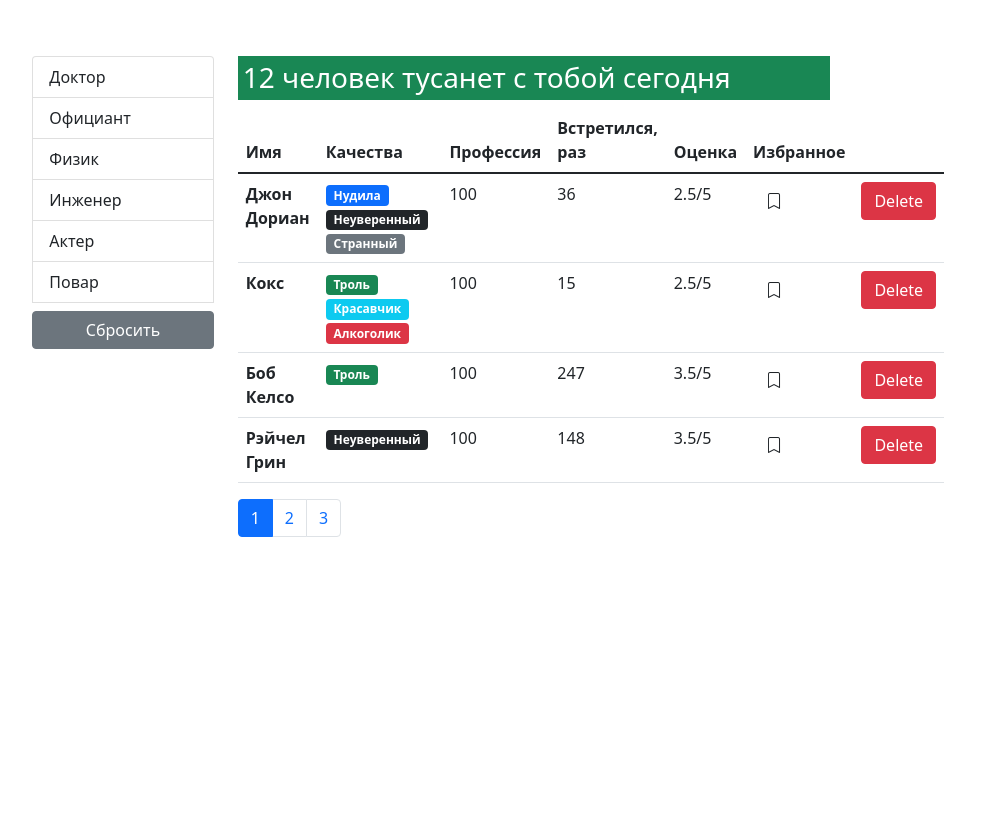
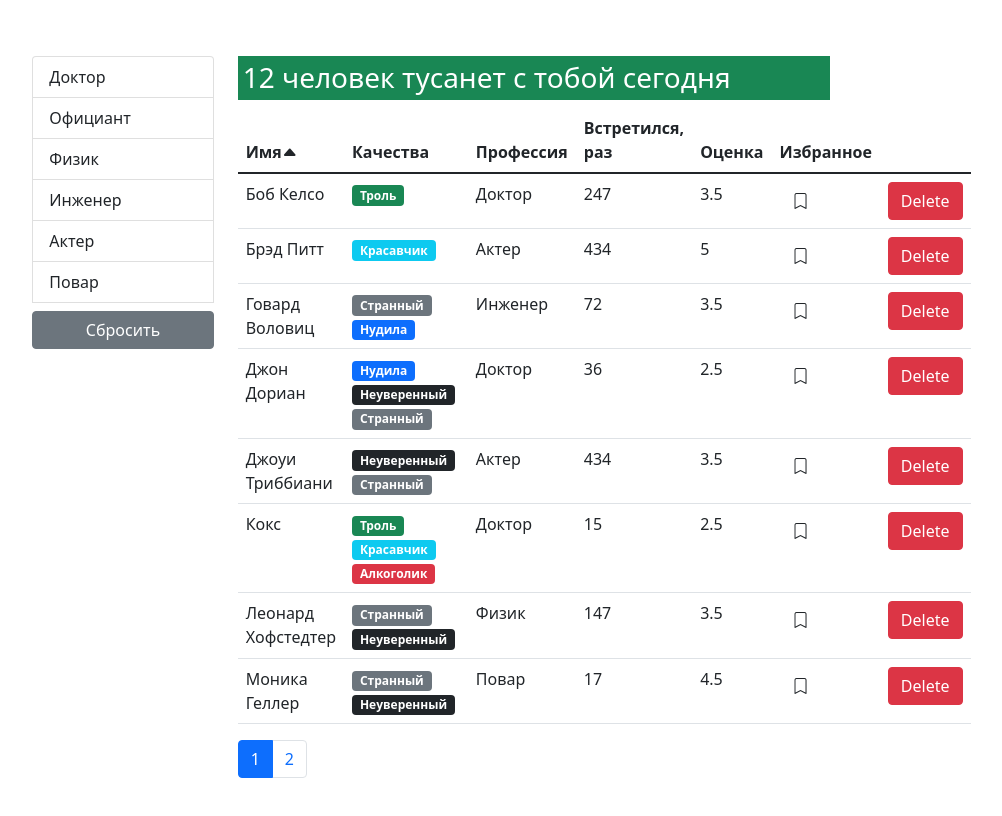
Before and after one commit to EmissarKir/fast-company, a React (Create React App) app: page / in a window 1280 px wide. Shown: the top 816 px of the page, without its empty margins (209-1211 px from the left). Built offline with nearby package versions, Linux system fonts and the light colour scheme.

Commit message:
add sort

```diff
--- a/src/api/fake.api/user.api.js
+++ b/src/api/fake.api/user.api.js
@@ -40,7 +40,8 @@
         profession: professions.doctor,
         qualities: [qualities.tedious, qualities.uncertain, qualities.strange],
         completedMeetings: 36,
-        rate: 2.5
+        rate: 2.5,
+        bookmark: false
     },
     {
         _id: "67rdca3eeb7f6fgeed471816",
@@ -48,7 +49,8 @@
         profession: professions.doctor,
         qualities: [qualities.buller, qualities.handsome, qualities.alcoholic],
         completedMeetings: 15,
-        rate: 2.5
+        rate: 2.5,
+        bookmark: false
     },
     {
         _id: "67rdca3eeb7f6fgeed471817",
@@ -56,7 +58,8 @@
         profession: professions.doctor,
         qualities: [qualities.buller],
         completedMeetings: 247,
-        rate: 3.5
+        rate: 3.5,
+        bookmark: false
     },
     {
         _id: "67rdca3eeb7f6fgeed471818",
@@ -64,7 +67,8 @@
         profession: professions.waiter,
         qualities: [qualities.uncertain],
         completedMeetings: 148,
-        rate: 3.5
+        rate: 3.5,
+        bookmark: false
     },
     {
         _id: "67rdca3eeb7f6fgeed471819",
@@ -72,7 +76,8 @@
         profession: professions.physics,
         qualities: [qualities.strange, qualities.tedious],
         completedMeetings: 37,
-        rate: 4.6
+        rate: 4.6,
+        bookmark: false
     },
     {
         _id: "67rdca3eeb7f6fgeed471820",
@@ -80,7 +85,8 @@
         profession: professions.physics,
         qualities: [qualities.strange, qualities.uncertain],
         completedMeetings: 147,
-        rate: 3.5
+        rate: 3.5,
+        bookmark: false
     },
     {
         _id: "67rdca3eeb7f6fgeed471821",
@@ -88,7 +94,8 @@
         profession: professions.engineer,
         qualities: [qualities.strange, qualities.tedious],
         completedMeetings: 72,
-        rate: 3.5
+        rate: 3.5,
+        bookmark: false
     },
     {
         _id: "67rdca3eeb7f6fgeed471822",
@@ -96,7 +103,8 @@
         profession: professions.engineer,
         qualities: [qualities.handsome],
         completedMeetings: 72,
-        rate: 5
+        rate: 5,
+        bookmark: false
     },
     {
         _id: "67rdca3eeb7f6fgeed471823",
@@ -104,7 +112,8 @@
         profession: professions.cook,
         qualities: [qualities.strange, qualities.uncertain],
         completedMeetings: 17,
-        rate: 4.5
+        rate: 4.5,
+        bookmark: false
     },
     {
         _id: "67rdca3eeb7f6fgeed471824",
@@ -112,7 +121,8 @@
         profession: professions.cook,
         qualities: [qualities.handsome, qualities.buller],
         completedMeetings: 17,
-        rate: 4.5
+        rate: 4.5,
+        bookmark: false
     },
     {
         _id: "67rdca3eeb7f6fgeed47181f",
@@ -120,7 +130,8 @@
         profession: professions.actor,
         qualities: [qualities.uncertain, qualities.strange],
         completedMeetings: 434,
-        rate: 3.5
+        rate: 3.5,
+        bookmark: false
     },
     {
         _id: "67rdca3eeb7f6fgeed47181r",
@@ -128,7 +139,8 @@
         profession: professions.actor,
         qualities: [qualities.handsome],
         completedMeetings: 434,
-        rate: 5
+        rate: 5,
+        bookmark: false
     }
 ];
 const fetchAll = () =>
--- a/src/app.jsx
+++ b/src/app.jsx
@@ -1,37 +1,11 @@
-import React, { useState, useEffect } from "react";
+import React from "react";
 import Users from "./components/users";
-import api from "./api/index";
 
 const App = () => {
-    const [users, setUsers] = useState();
-    const maxScore = 5;
-
-    useEffect(() => {
-        api.users.fetchAll().then((data) => {
-            setUsers(data);
-        });
-    }, []);
-
-    const handleDelete = (userId) => {
-        setUsers(users.filter((user) => user._id !== userId));
-    };
-    const handleToggleBookmark = (userId) => {
-        const newUsers = [...users];
-        const indexObj = newUsers.findIndex((user) => user._id === userId);
-        newUsers[indexObj].isFavorites = !newUsers[indexObj].isFavorites;
-        setUsers(newUsers);
-    };
     return (
         <div className="col-lg-8 mx-auto p-3 py-md-5">
             <main>
-                {users && (
-                    <Users
-                        users={users}
-                        onDelete={handleDelete}
-                        onToggleBookmark={handleToggleBookmark}
-                        maxScore={maxScore}
-                    />
-                )}
+                <Users />
             </main>
         </div>
     );
--- a/src/components/bookmark.jsx
+++ b/src/components/bookmark.jsx
@@ -1,17 +1,17 @@
 import React from "react";
 import PropTypes from "prop-types";
 
-const Bookmark = ({ isFavorites, userId, onToggleBookmark }) => {
+const Bookmark = ({ isBookmark, userId, onToggleBookmark }) => {
     const bookMarkFill = <i className="bi bi-bookmark-check-fill"></i>;
     const bookMarkEmpty = <i className="bi bi-bookmark"></i>;
     return (
         <button className="btn" onClick={() => onToggleBookmark(userId)}>
-            {isFavorites ? bookMarkFill : bookMarkEmpty}
+            {isBookmark ? bookMarkFill : bookMarkEmpty}
         </button>
     );
 };
 Bookmark.propTypes = {
-    isFavorites: PropTypes.bool,
+    isBookmark: PropTypes.bool.isRequired,
     userId: PropTypes.string.isRequired,
     onToggleBookmark: PropTypes.func.isRequired
 };
--- /dev/null
+++ b/src/components/qualitiesList.jsx
@@ -0,0 +1,15 @@
+import React from "react";
+import PropTypes from "prop-types";
+import Quality from "./quality";
+
+const QualitiesList = ({ qualities }) => {
+    return (
+        <>
+            <Quality qualities={qualities} />
+        </>
+    );
+};
+QualitiesList.propTypes = {
+    qualities: PropTypes.array.isRequired
+};
+export default QualitiesList;
--- a/src/components/qualitie.jsx
+++ b/src/components/quality.jsx
@@ -1,6 +1,6 @@
 import React from "react";
 
-const Qualitie = ({ qualities }) => {
+const Quality = ({ qualities }) => {
     const str = qualities.map((item) => (
         <span key={item._id} className={"badge bg-" + item.color}>
             {item.name}
@@ -9,4 +9,4 @@
     return str;
 };
 
-export default Qualitie;
+export default Quality;
--- a/src/components/table.jsx
+++ b/src/components/table.jsx
@@ -1,31 +1,25 @@
 import React from "react";
-import TableItem from "./tableItem";
+import TableHeader from "./tableHeader";
+import TableBody from "./tableBody";
 import PropTypes from "prop-types";
 
-const Table = ({ users, ...rest }) => {
+const Table = ({ onSort, selectedSort, columns, data, children }) => {
     return (
         <table className="table table-hover">
-            <thead>
-                <tr>
-                    <th scope="col">Имя</th>
-                    <th scope="col">Качества</th>
-                    <th scope="col">Профессия</th>
-                    <th scope="col">Встретился, раз</th>
-                    <th scope="col">Оценка</th>
-                    <th scope="col">Избранное</th>
-                    <th scope="col"></th>
-                </tr>
-            </thead>
-            <tbody>
-                {users.map((user, index) => (
-                    <TableItem user={user} {...rest} key={index} />
-                ))}
-            </tbody>
+            {children || (
+                <>
+                    <TableHeader {...{ onSort, selectedSort, columns }} />
+                    <TableBody {...{ columns, data }} />
+                </>
+            )}
         </table>
     );
 };
 Table.propTypes = {
-    users: PropTypes.array.isRequired
+    data: PropTypes.array,
+    columns: PropTypes.object,
+    onSort: PropTypes.func,
+    selectedSort: PropTypes.object,
+    children: PropTypes.array
 };
-
 export default Table;
--- /dev/null
+++ b/src/components/tableBody.jsx
@@ -0,0 +1,33 @@
+import React from "react";
+import PropTypes from "prop-types";
+import _ from "lodash";
+
+const TableBody = ({ data, columns }) => {
+    const renderContent = (item, column) => {
+        if (columns[column].component) {
+            const component = columns[column].component;
+            if (typeof component === "function") {
+                return component(item);
+            }
+            return component;
+        }
+        return _.get(item, columns[column].path);
+    };
+
+    return (
+        <tbody>
+            {data.map((item) => (
+                <tr key={item._id}>
+                    {Object.keys(columns).map((column) => (
+                        <td key={column}>{renderContent(item, column)}</td>
+                    ))}
+                </tr>
+            ))}
+        </tbody>
+    );
+};
+TableBody.propTypes = {
+    data: PropTypes.array.isRequired,
+    columns: PropTypes.object.isRequired
+};
+export default TableBody;
--- /dev/null
+++ b/src/components/tableHeader.jsx
@@ -0,0 +1,56 @@
+import React from "react";
+import PropTypes from "prop-types";
+
+const TableHeader = ({ onSort, selectedSort, columns }) => {
+    const handleSort = (item) => {
+        if (selectedSort.path === item) {
+            onSort({
+                ...selectedSort,
+                order: selectedSort.order === "asc" ? "desc" : "asc"
+            });
+        } else {
+            onSort({ path: item, order: "asc" });
+        }
+    };
+
+    const handleIcons = (item) => {
+        const caretUp = <i className="bi bi-caret-up-fill"></i>;
+        const caretDown = <i className="bi bi-caret-down-fill"></i>;
+        if (selectedSort.path === item) {
+            if (selectedSort.order === "asc") {
+                return caretUp;
+            }
+            return caretDown;
+        }
+    };
+
+    return (
+        <thead>
+            <tr>
+                {Object.keys(columns).map((column) => (
+                    <th
+                        key={column}
+                        onClick={
+                            columns[column].path
+                                ? () => handleSort(columns[column].path)
+                                : undefined
+                        }
+                        {...{ role: columns[column].path && "button" }}
+                        scope="col"
+                    >
+                        {columns[column].name}
+                        {handleIcons(columns[column].path)}
+                    </th>
+                ))}
+            </tr>
+        </thead>
+    );
+};
+
+TableHeader.propTypes = {
+    onSort: PropTypes.func.isRequired,
+    selectedSort: PropTypes.object.isRequired,
+    columns: PropTypes.object.isRequired
+};
+
+export default TableHeader;
--- a/src/components/tableItem.jsx
+++ b/src/components/tableItem.jsx
@@ -1,5 +1,5 @@
 import React from "react";
-import Qualitie from "./qualitie";
+import Qualitie from "./quality";
 import Bookmark from "./bookmark";
 import PropTypes from "prop-types";
 
@@ -7,30 +7,15 @@
     return (
         <tr key={user._id}>
             <th>{user.name}</th>
-            <td>
-                <Qualitie qualities={user.qualities} />
-            </td>
-            {/* {user.profession.name} */}
+            <td></td>
+            {user.profession.name}
             <td>100</td>
             <td>{user.completedMeetings}</td>
             <td>
                 {user.rate}/{maxScore}
             </td>
-            <td>
-                <Bookmark
-                    userId={user._id}
-                    onToggleBookmark={onToggleBookmark}
-                    isFavorites={user.isFavorites}
-                />
-            </td>
-            <td>
-                <button
-                    className="btn btn-danger"
-                    onClick={() => onDelete(user._id)}
-                >
-                    Delete
-                </button>
-            </td>
+            <td></td>
+            <td></td>
         </tr>
     );
 };
--- a/src/components/users.jsx
+++ b/src/components/users.jsx
@@ -1,19 +1,39 @@
 import React, { useEffect, useState } from "react";
 
-import Table from "./table";
+import UsersTable from "./usersTable";
 import SearchStatus from "./searchStatus";
 import Pagination from "./pagination";
 import { paginate } from "./../utils/paginate";
 import PropTypes from "prop-types";
+import _ from "lodash";
 import GroupList from "./groupList";
 import api from "./../api/index";
 
-const Users = ({ users: allUsers, ...rest }) => {
-    const pageSize = 4;
+const Users = () => {
+    const pageSize = 8;
     const [currentPage, setCurrentPage] = useState(1);
     const [professions, setProffesion] = useState();
     const [selectedProf, setSelectedProf] = useState();
+    const [sortBy, setSortBy] = useState({ path: "name", order: "asc" });
+    const [users, setUsers] = useState();
+    // const maxScore = 5;
 
+    useEffect(() => {
+        api.users.fetchAll().then((data) => {
+            setUsers(data);
+        });
+    }, []);
+
+    const handleDelete = (userId) => {
+        setUsers(users.filter((user) => user._id !== userId));
+    };
+    const handleToggleBookmark = (userId) => {
+        console.log(userId);
+        const newUsers = [...users];
+        const indexObj = newUsers.findIndex((user) => user._id === userId);
+        newUsers[indexObj].bookmark = !newUsers[indexObj].bookmark;
+        setUsers(newUsers);
+    };
     useEffect(() => {
         api.professions.fetchAll().then((data) => {
             setProffesion(data);
@@ -27,17 +47,26 @@
     const handleProfessionSelect = (item) => {
         setCurrentPage(1);
         setSelectedProf(item);
-        console.log(item);
     };
     const clearFilter = () => {
         setSelectedProf();
     };
+    const handleSort = (item) => {
+        setSortBy(item);
+    };
+    if (users) {
+        const filtredUsers = selectedProf
+            ? users.filter((user) => user.profession.name === selectedProf.name)
+            : users;
+        const count = filtredUsers.length;
 
-    const filtredUsers = selectedProf
-        ? allUsers.filter((user) => user.profession.name === selectedProf.name)
-        : allUsers;
-    const count = filtredUsers.length;
-    const users = paginate(filtredUsers, currentPage, pageSize);
+        const sortedUsers = _.orderBy(
+            filtredUsers,
+            [sortBy.path],
+            [sortBy.order]
+        );
+
+        const usersCrop = paginate(sortedUsers, currentPage, pageSize);
 
         return (
             <div className="container-md mt-2">
@@ -55,7 +84,15 @@
 
                     <div className="col-md-9">
                         <SearchStatus length={count} />
-                    {count > 0 ? <Table users={users} {...rest} /> : null}
+                        {count > 0 && (
+                            <UsersTable
+                                users={usersCrop}
+                                onSort={handleSort}
+                                selectedSort={sortBy}
+                                onDelete={handleDelete}
+                                onToggleBookmark={handleToggleBookmark}
+                            />
+                        )}
                         <Pagination
                             itemsCount={count}
                             pageSize={pageSize}
@@ -66,8 +103,11 @@
                 </div>
             </div>
         );
+    }
+    return "loading...";
 };
+
 Users.propTypes = {
-    users: PropTypes.array.isRequired
+    users: PropTypes.array
 };
 export default Users;
--- /dev/null
+++ b/src/components/usersTable.jsx
@@ -0,0 +1,76 @@
+import React from "react";
+import PropTypes from "prop-types";
+import Bookmark from "./bookmark";
+import QualitiesList from "./qualitiesList";
+import Table from "./table";
+import TableHeader from "./tableHeader";
+import TableBody from "./tableBody";
+
+const UsersTable = ({
+    users,
+    onSort,
+    selectedSort,
+    onToggleBookmark,
+    onDelete,
+    ...rest
+}) => {
+    const columns = {
+        name: {
+            path: "name",
+            name: "Имя"
+        },
+        qualities: {
+            name: "Качества",
+            component: (user) => <QualitiesList qualities={user.qualities} />
+        },
+        profession: {
+            path: "profession.name",
+            name: "Профессия"
+        },
+        completedMeetings: {
+            path: "completedMeetings",
+            name: " Встретился, раз"
+        },
+        rate: {
+            path: "rate",
+            name: "Оценка"
+        },
+        bookmark: {
+            path: "bookmark",
+            name: "Избранное",
+            component: (user) => (
+                <Bookmark
+                    userId={user._id}
+                    onToggleBookmark={onToggleBookmark}
+                    isBookmark={user.bookmark}
+                />
+            )
+        },
+        delete: {
+            component: (user) => (
+                <button
+                    className="btn btn-danger"
+                    onClick={() => onDelete(user._id)}
+                >
+                    Delete
+                </button>
+            )
+        }
+    };
+    return (
+        <Table {...{ onSort, selectedSort, columns, data: users }}>
+            <TableHeader {...{ onSort, selectedSort, columns }} />
+            <TableBody {...{ columns, data: users }} />
+        </Table>
+    );
+};
+UsersTable.propTypes = {
+    users: PropTypes.array.isRequired,
+    onSort: PropTypes.func.isRequired,
+    currentSort: PropTypes.object,
+    selectedSort: PropTypes.object.isRequired,
+    onToggleBookmark: PropTypes.func.isRequired,
+    onDelete: PropTypes.func.isRequired
+};
+
+export default UsersTable;
```
Lines whose indentation alone changed are shown as unchanged.
